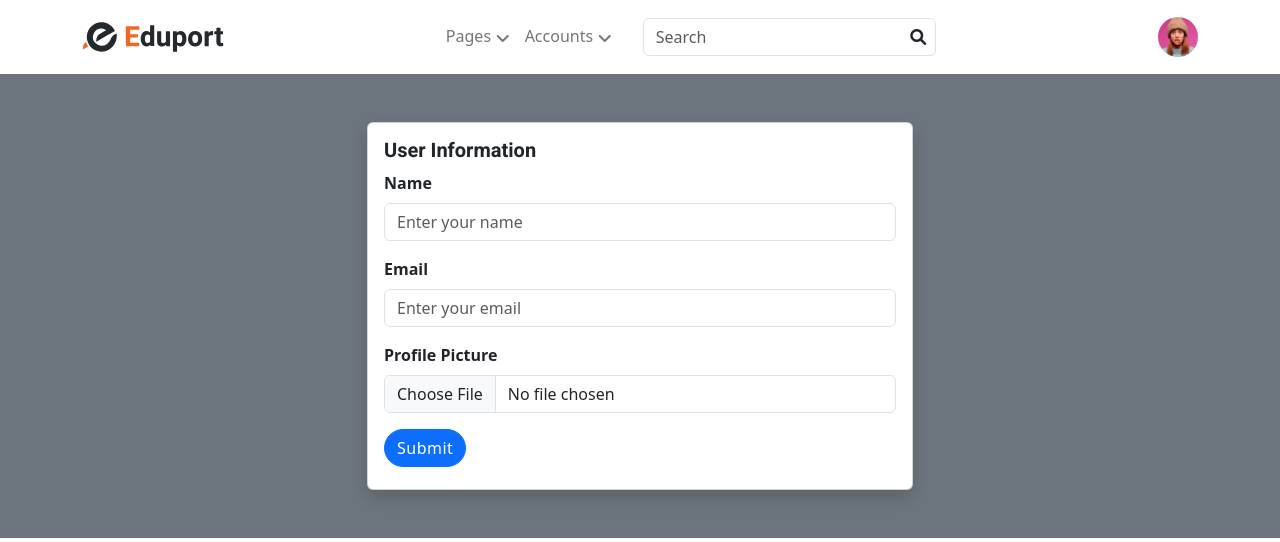
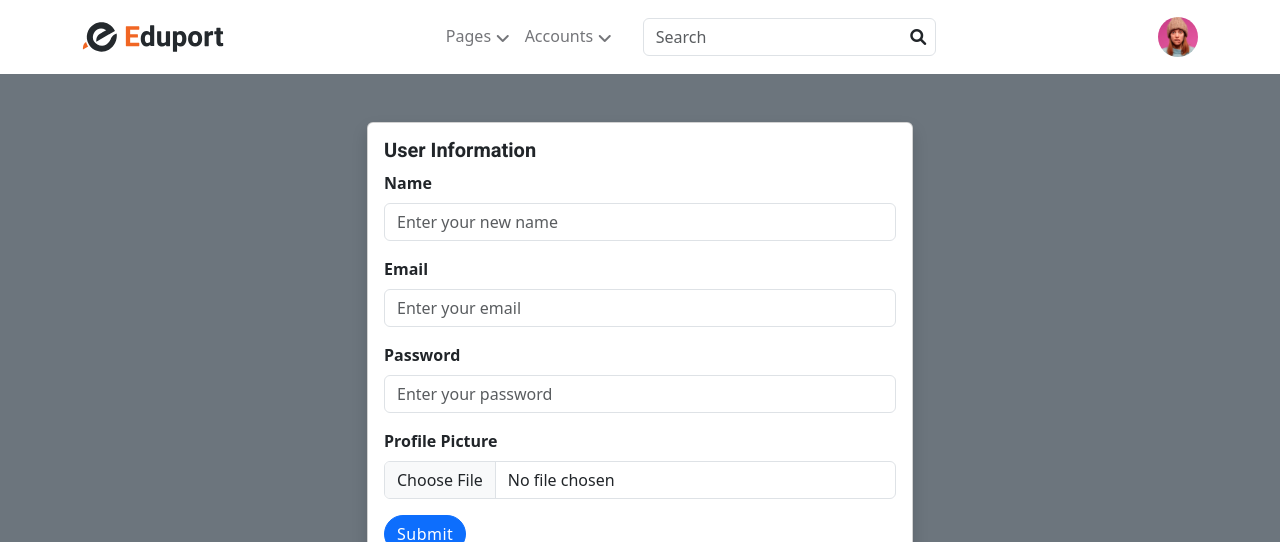
Before and after one commit to Phanit-Chea/G14-Elearning, a PHP site: page /trainer_edit_profile in a window 1280 px wide. Shown: the top 542 px of the page. Run offline with PHP 8.4, Linux system fonts and the light colour scheme; grey boxes are pictures that could not be loaded.

Commit message:
['imp'] change some style #EL-104

```diff
--- a/views/trainers/trainer_edit_profile.view.php
+++ b/views/trainers/trainer_edit_profile.view.php
@@ -1,6 +1,6 @@
 <?php
 require 'layouts/trainer/navbar.php';
- ?>
+?>
 <!DOCTYPE html>
 <html lang="en">
 <head>
@@ -10,7 +10,8 @@ require 'layouts/trainer/navbar.php';
   <!-- Bootstrap CSS -->
   <link href="https://cdn.jsdelivr.net/npm/bootstrap@5.3.0-alpha1/dist/css/bootstrap.min.css" rel="stylesheet">
 </head>
-<body class=" bg-secondary">
+<body class="bg-secondary">
+
 
 <div class="container mt-5 mb-5">
   <div class="row justify-content-center">
@@ -18,18 +19,26 @@ require 'layouts/trainer/navbar.php';
       <div class="card shadow">
         <div class="card-body">
           <h5 class="card-title fw-bold">User Information</h5>
-          <form action="#" method="POST">
+          <form action="#" method="POST" id="myForm" onsubmit="return validateForm()">
             <div class="mb-3">
               <label for="name" class="form-label fw-bold">Name</label>
-              <input type="text" class="form-control" id="name" placeholder="Enter your name" required>
+              <input type="text" class="form-control" id="name" placeholder="Enter your new name">
+              <div id="nameError" class="error-message"></div>
             </div>
             <div class="mb-3">
               <label for="email" class="form-label fw-bold">Email</label>
-              <input type="email" class="form-control" id="email" placeholder="Enter your email" required>
+              <input type="email" class="form-control" id="email" placeholder="Enter your email">
+              <div id="emailError" class="error-message"></div>
+            </div>
+            <div class="mb-3">
+              <label for="password" class="form-label fw-bold">Password</label>
+              <input type="password" class="form-control" id="password" placeholder="Enter your password">
+              <div id="passwordError" class="error-message"></div>
             </div>
             <div class="mb-3">
               <label for="profile" class="form-label fw-bold">Profile Picture</label>
-              <input type="file" class="form-control" id="profile" accept="image/*" required>
+              <input type="file" class="form-control" id="profile" accept="image/*">
+              <div id="profileError" class="error-message"></div>
             </div>
             <button type="submit" class="btn btn-primary rounded-pill">Submit</button>
           </form>
```
Also changed, not shown: assets/images/avatar/65e2e6c51bfc0.jpg (added), assets/images/categories/06.jpg (added), assets/images/categories/65d4aca248b0f.jpg (added), assets/images/categories/65d9f3721ec265.77064917.jpg (added).
